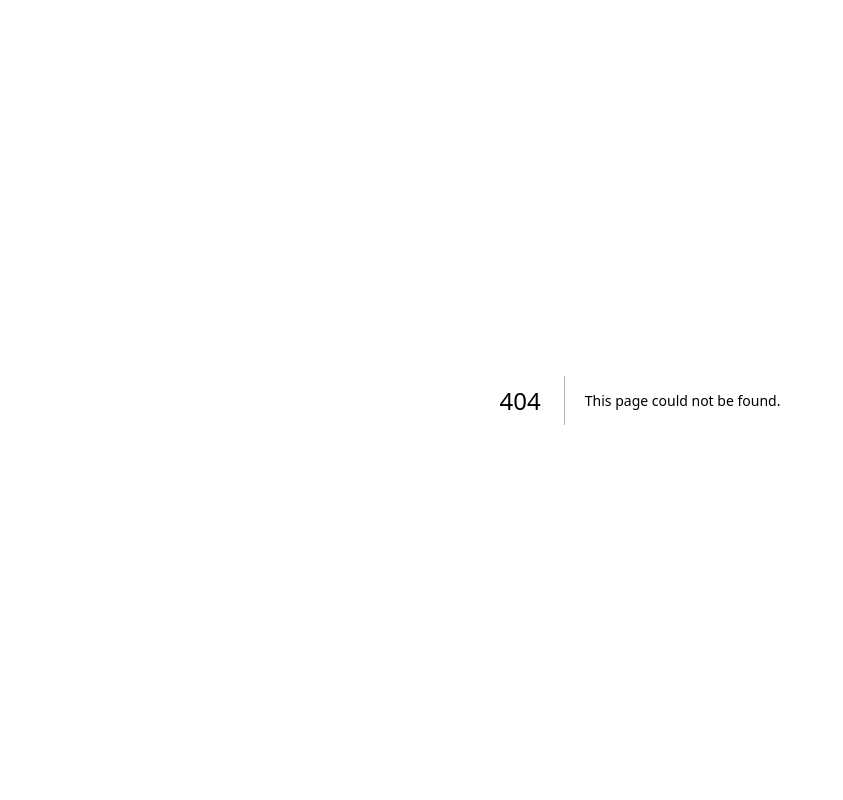
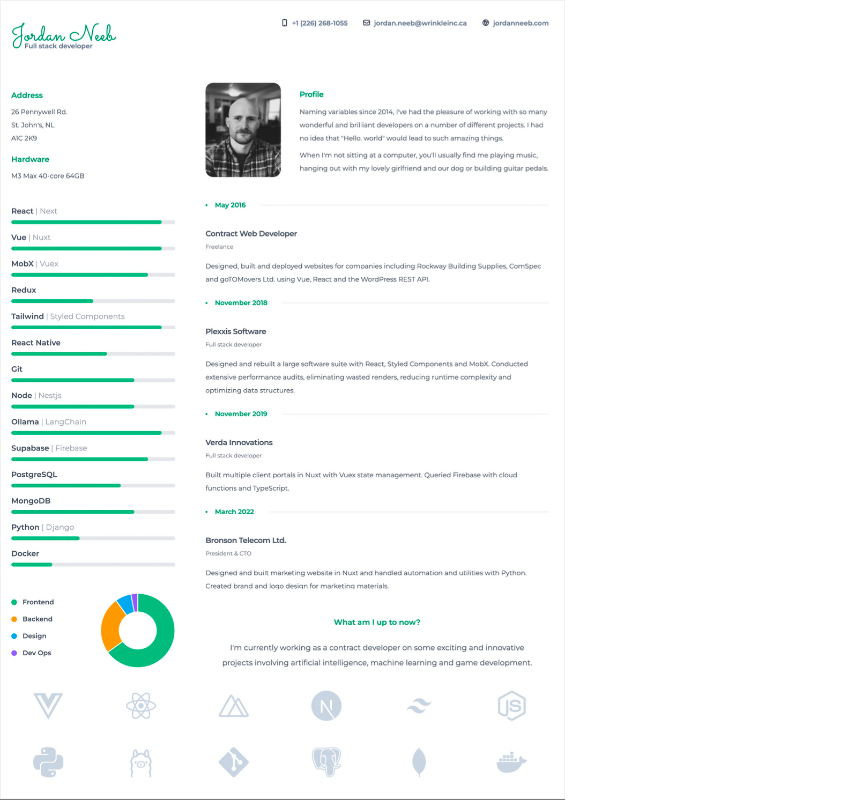
Before and after one commit to JordanNeeb/marketing-website, a Next.js app: page /e46fd8fb-06e6-4f64-8f89-58a95e4596bc in a window 1280 px wide. Before the commit this address had no page. Shown: the whole page, without its empty margins (0-843 px from the left). Built offline with nearby package versions, Linux system fonts and the light colour scheme.

Commit message:
adds resume image

```diff
--- /dev/null
+++ b/app/e46fd8fb-06e6-4f64-8f89-58a95e4596bc/page.js
@@ -0,0 +1,9 @@
+const ResumeImage = () => {
+  return (
+    <div>
+      <img className="h-screen" src="./resume.png" alt="resume" />
+    </div>
+  );
+};
+
+export default ResumeImage;
```
Also changed, not shown: public/resume.png (added).
